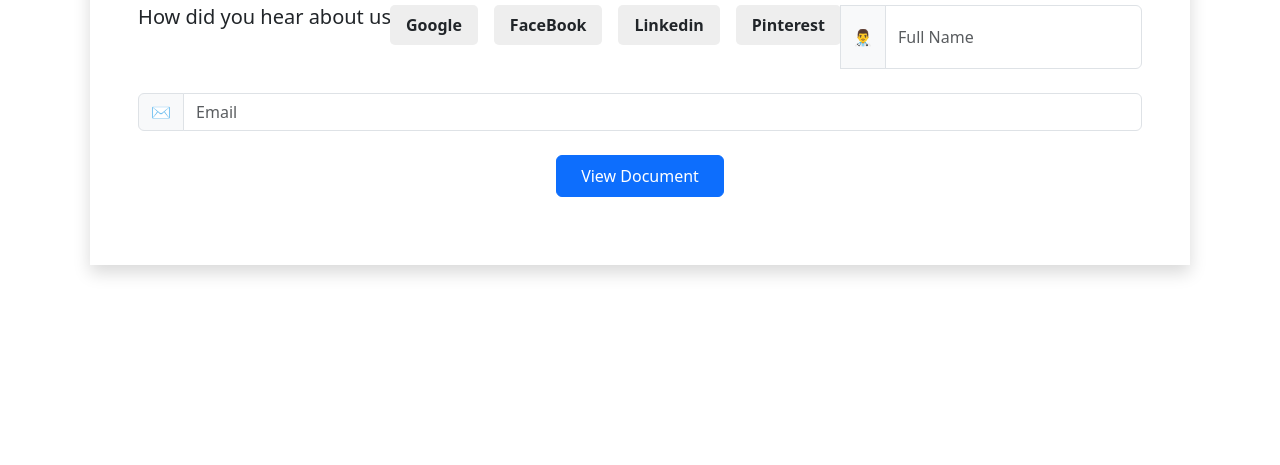
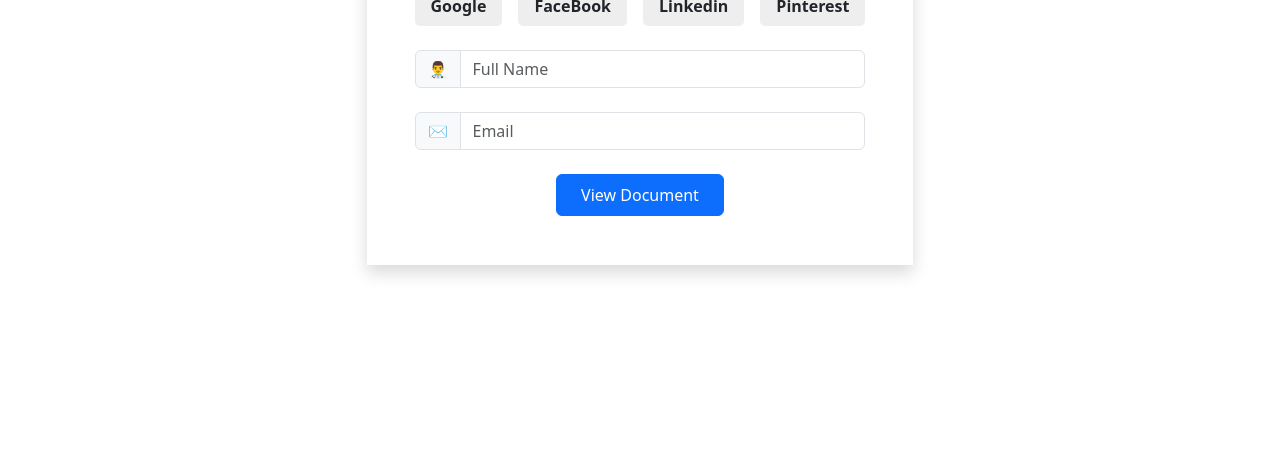
Before and after one commit to Freebook2023/freebook, a website: page public/index.html in a window 1280 px wide. Shown: the part 335-800 px from the top of the page. Drawn offline with Linux system fonts and the light colour scheme.

Commit message:
Update index.html

```diff
--- a/public/index.html
+++ b/public/index.html
@@ -13,9 +13,7 @@
     <div class="shadow p-3 p-sm-5 pt-5 pb-5 d-flex flex-column flex-sm-row align-items-center gap-4">
        <div class="">        <h1 class="mb-4">Access the Free E-Book</h1>
     <form action="" class="text-center" id="userData">
-      <div class="input-group mb-4">
-         <h5 class="text-start">How did you hear about us</h5>
-      <div class="d-flex flex-wrap gap-3 mb-4 btn-radio">
+        <div class="d-flex flex-wrap gap-3 mb-4 btn-radio">
           <input type="radio" name="whichSocialMedia" id="" class="form-check-input" value="Google" required>
           <label for="whichSocialMedia" class="form-check-label">Google</label>
           <input type="radio" name="whichSocialMedia" id="" class="form-check-input" value="FaceBook">
@@ -25,6 +23,9 @@
           <input type="radio" name="whichSocialMedia" id="" class="form-check-input" value="Pinterest">
           <label for="whichSocialMedia" class="form-check-label">Pinterest</label>
       </div>
+      <div class="input-group mb-4">
+
+
         <label for="Full Name" class="input-group-text">👨‍⚕️</label>
         <input type="text" name="fullName" class="form-control" placeholder="Full Name" required>
       </div>
```
